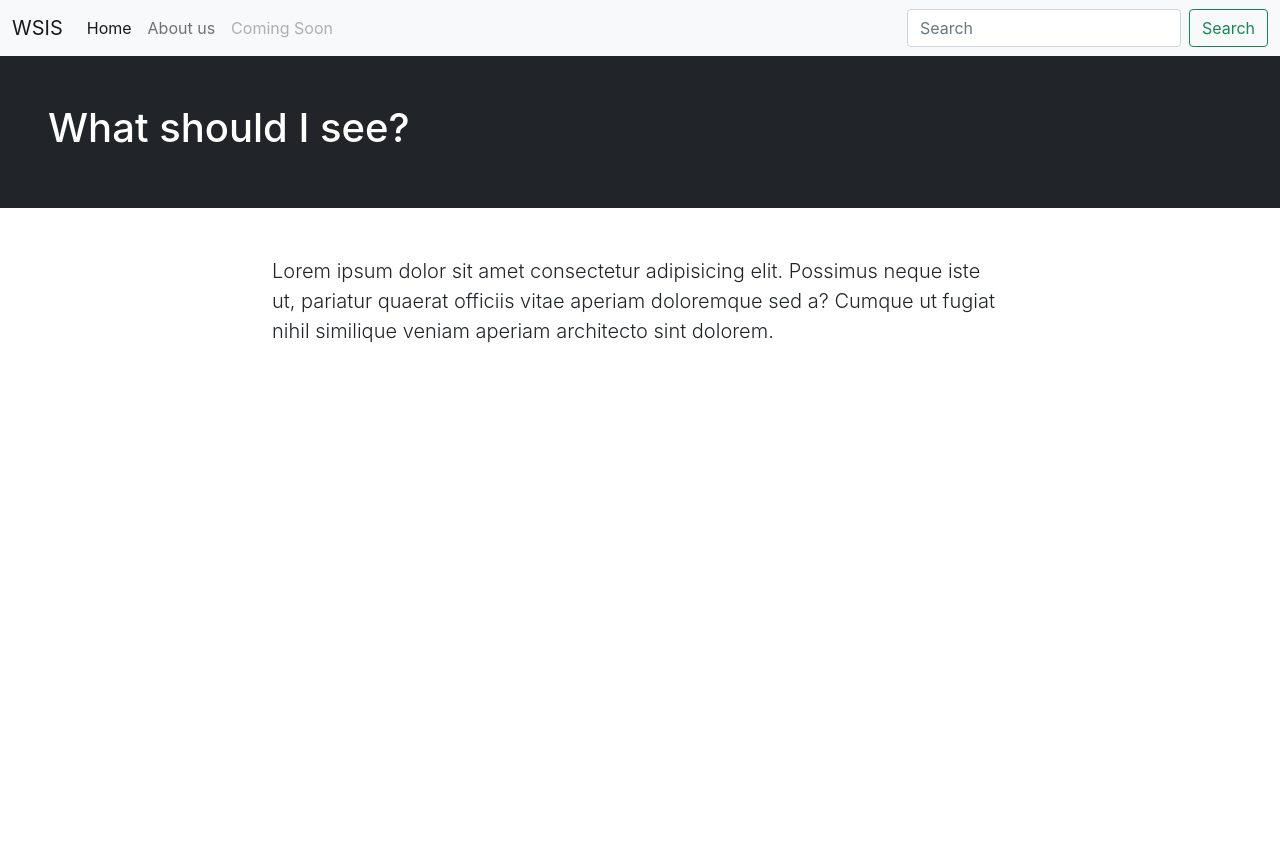
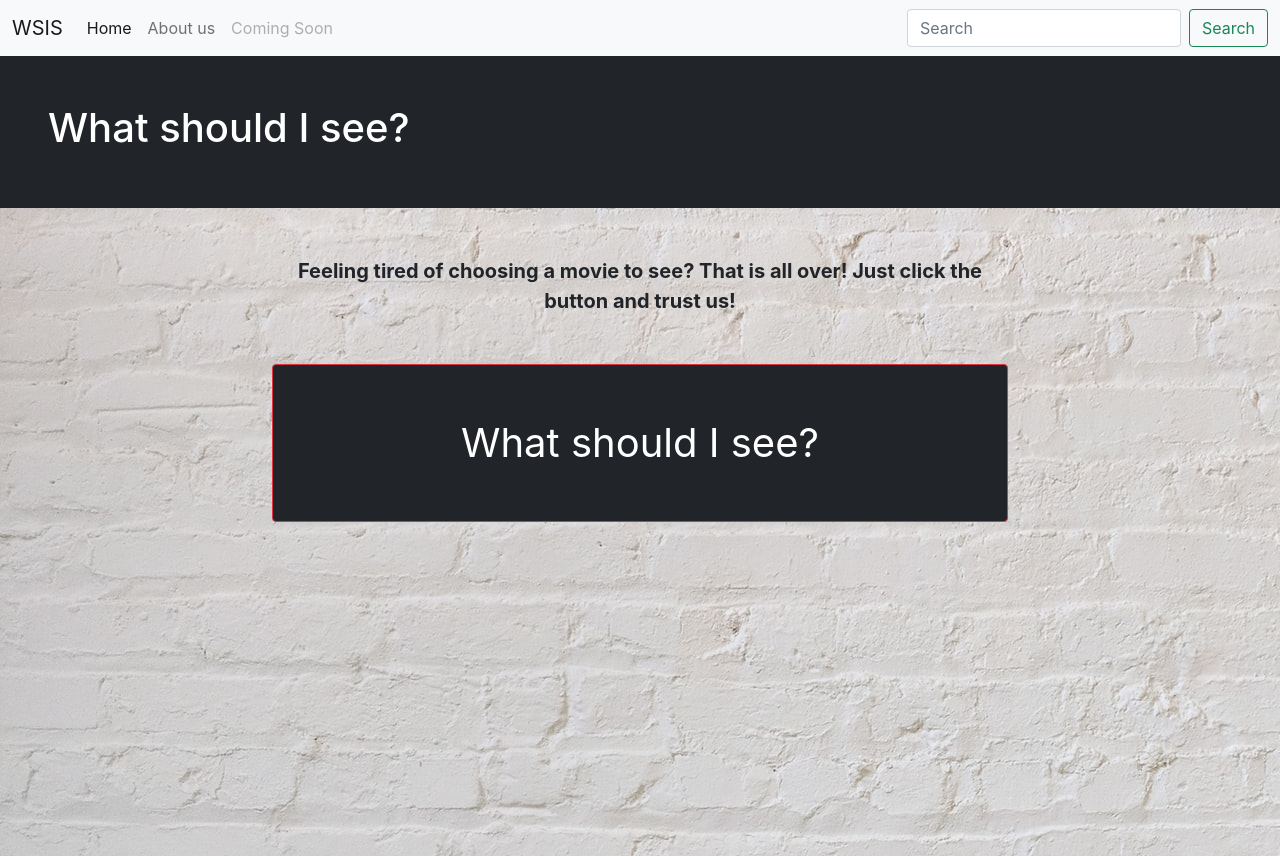
Before and after one commit to JMargarido91/what-should-i-see, a React (Create React App) app: page / in a window 1280 px wide. Before the commit the page ends 800 px from the top, so only its background shows below. Built offline with nearby package versions, Linux system fonts and the light colour scheme.

Commit message:
home button and small fixes

```diff
--- a/src/components/Home.js
+++ b/src/components/Home.js
@@ -1,15 +1,39 @@
 import Hero from './Hero'
+import image from '../images/background-image.jpg'
+import { useHistory} from 'react-router-dom';
+
 
 const Home = () => {
+  const history = useHistory();
+
+
+  function handleClick() {
+
+    console.log("I am being clicked");
+
+      const randomNumber = Math.ceil(Math.random()*819110);
+      fetch(`https://api.themoviedb.org/3/movie/${randomNumber}?api_key=1e17d1ce4e262e481dcf01400724e434&language=en-US`)
+      .then(response => response.json())
+      .then(data => {
+        if (data.success !== false && data.adult === false) {
+          history.push(`/movies/${randomNumber}`)
+        }
+        else {
+          handleClick();
+        }
+      })
+  }
+
     return (
-      <div>
+      <div className="vh-100" style={{ backgroundImage: `url(${image})` }}>
         <Hero text="What should I see?"/>
-        <div className="container">
+        <div className="container" >
           <div className="row">
             <div className="col-lg-8 offset-lg-2 my-5">
-              <p className="lead">
-                Lorem ipsum dolor sit amet consectetur adipisicing elit. Possimus neque iste ut, pariatur quaerat officiis vitae aperiam doloremque sed a? Cumque ut fugiat nihil similique veniam aperiam architecto sint dolorem.
+              <p className="lead fw-bold mb-5 text-center">
+                Feeling tired of choosing a movie to see? That is all over! Just click the button and trust us!
               </p>
+                <button className="btn btn-outline-danger w-100 py-5 fs-1 bg-dark text-white" onClick={handleClick}>What should I see?</button>
             </div>
           </div>
         </div>
@@ -17,4 +41,5 @@ const Home = () => {
     )
   }
 
+
   export default Home;
--- a/src/components/MovieView.js
+++ b/src/components/MovieView.js
@@ -51,14 +51,23 @@ const MovieView = () => {
                 <p className="lead">
                   {movieDetails.overview}
                 </p>
-                <h4>IMDB Rating: {movieDetails.vote_average}</h4>
+                <h4>TMDB Rating: {movieDetails.vote_average}<span className="fs-6">/10</span></h4>
+                <p>Ratings: {movieDetails.vote_count}</p>
 
-                {movieDetails.imdb_id &&
+                <div className="d-flex">
+
+                  <a target="_blank" rel="noreferrer" href={`https://www.themoviedb.org/movie/${movieDetails.id}`}>
+                      <button className="btn btn-info m-2">Go to TMDB page</button>
+                    </a>
+
+                    {movieDetails.imdb_id &&
                   <div>
                     <a target="_blank" rel="noreferrer" href={`https://www.imdb.com/title/${movieDetails.imdb_id}`}>
                       <button className="btn btn-warning my-2">Go to IMDB page</button>
                     </a>
                   </div>}
+
+                  </div>
 
                 <div>
                   <h4>Genre:</h4> {generateGenres()}
--- a/src/components/SearchView.js
+++ b/src/components/SearchView.js
@@ -1,7 +1,5 @@
 import Hero from './Hero'
 import {Link} from 'react-router-dom'
-
-// TMDB API KEY = 1e17d1ce4e262e481dcf01400724e434
 
 const MovieCard = ({movie}) => {
 
```
Also changed, not shown: src/images/background-image.jpg (added).
